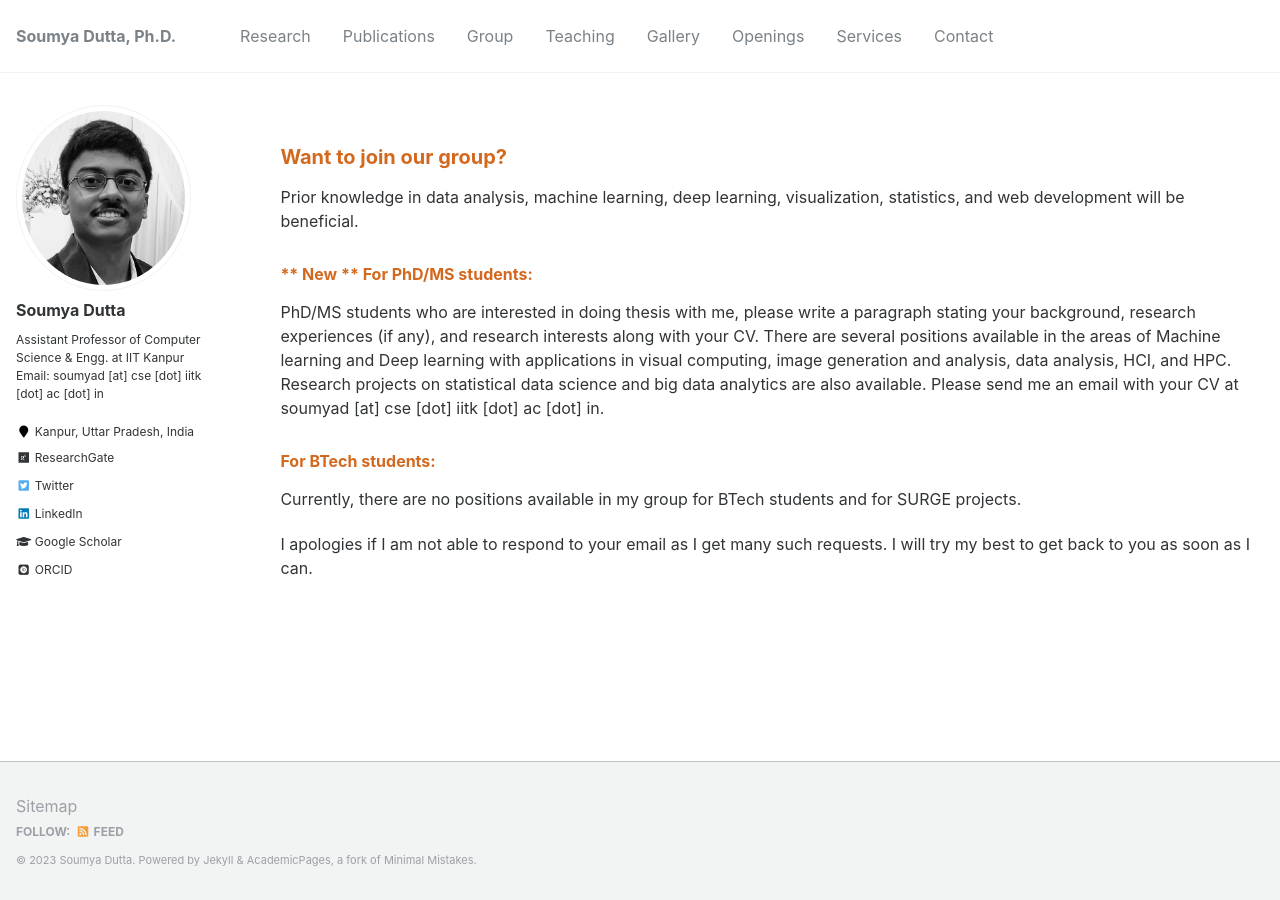
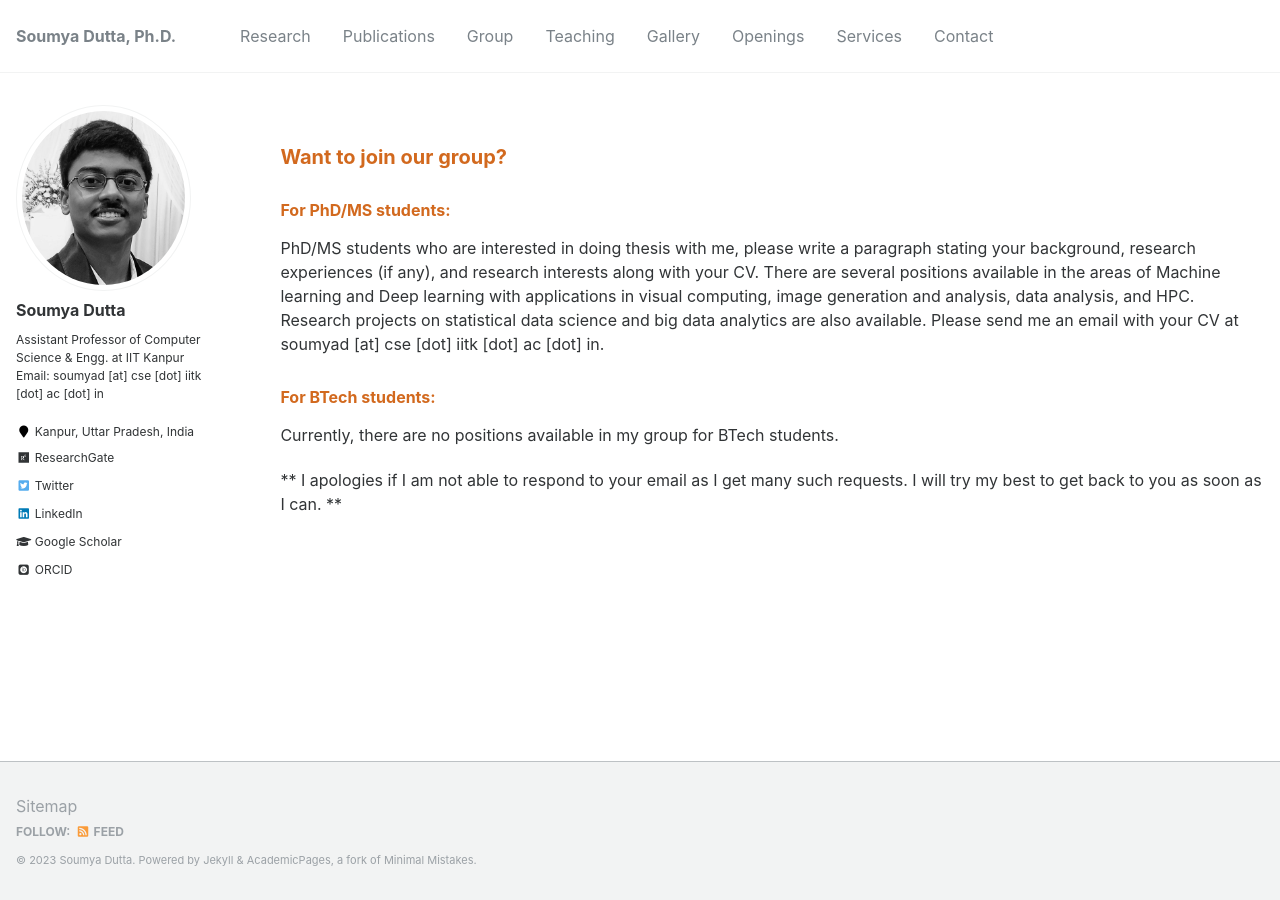
Before and after one commit to soumyadutta-cse/soumyadutta-cse.github.io, a Jekyll site: the page built from _pages/openings.md, in a window 1280 px wide. Built offline with Jekyll 4.4.1, drawn with Linux system fonts in a browser that asks for light colours; some web fonts are replaced.

Commit message:
modify info

```diff
--- a/_pages/openings.md
+++ b/_pages/openings.md
@@ -9,21 +9,21 @@ author_profile: true
 
 <!-- <h3> <span style="color:Chocolate"> For all prospective students: </span></h3> -->
 
-<p>Prior knowledge in data analysis, machine learning, deep learning, visualization, statistics, and web development will be beneficial.
+<!-- <p>Prior knowledge in data analysis, machine learning, deep learning, statistics, and web development will be beneficial. -->
 
 
-<h3> <span style="color:Chocolate"> ** New ** For PhD/MS students: </span></h3>
+<h3> <span style="color:Chocolate"> For PhD/MS students: </span></h3>
 
 <p>
-PhD/MS students who are interested in doing thesis with me, please write a paragraph stating your background, research experiences (if any), and research interests along with your CV. There are several positions available in the areas of Machine learning and Deep learning with applications in visual computing, image generation and analysis, data analysis, HCI, and HPC. Research projects on statistical data science and big data analytics are also available. Please send me an email with your CV at soumyad [at] cse [dot] iitk [dot] ac [dot] in.
+PhD/MS students who are interested in doing thesis with me, please write a paragraph stating your background, research experiences (if any), and research interests along with your CV. There are several positions available in the areas of Machine learning and Deep learning with applications in visual computing, image generation and analysis, data analysis, and HPC. Research projects on statistical data science and big data analytics are also available. Please send me an email with your CV at soumyad [at] cse [dot] iitk [dot] ac [dot] in.
 
 
 <h3> <span style="color:Chocolate"> For BTech students: </span></h3>
 
-<p> Currently, there are no positions available in my group for BTech students and for SURGE projects.
+<p> Currently, there are no positions available in my group for BTech students.
 
 
 <!-- to do research on big data visual analytics, machine learning for visual computing, high performance and in situ visual analysis, and data science. <b>If you can devote a minimum of six months (preferably 1 year for doing something meaningful and publishable!), and are motivated to learn new concepts and have strong programming skills in C/C++ and Python then <u> please send me an email with your CV at soumyad [at] cse [dot] iitk [dot] ac [dot] in</u></b>.  -->
 
 
-<p>I apologies if I am not able to respond to your email as I get many such requests. I will try my best to get back to you as soon as I can.
+<p>** I apologies if I am not able to respond to your email as I get many such requests. I will try my best to get back to you as soon as I can. **
```
Also changed, not shown: _pages/about.md (+2 -2 lines), _pages/group.md (+1 -1 lines), _pages/research.md (+4 -4 lines), images/iitkredlogo.png.
